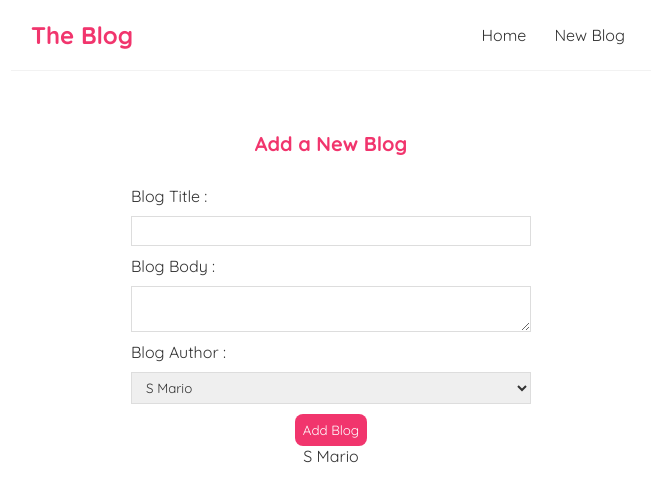
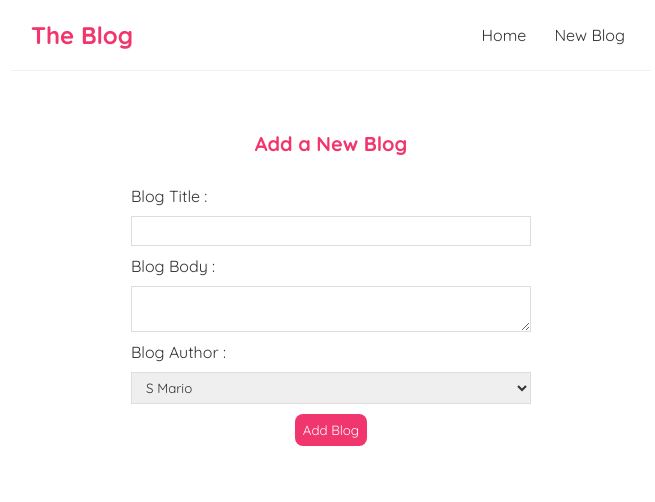
Before and after one commit to mhperera/PT_PinkBlog, a React (Create React App) app: page /create in a window 1280 px wide. Shown: the top 502 px of the page, without its empty margins (309-964 px from the left). Built offline with nearby package versions, Linux system fonts and the light colour scheme.

Commit message:
Add submit event to the create blog form

```diff
--- a/src/Create.js
+++ b/src/Create.js
@@ -6,12 +6,20 @@
     const [ body, setBody ] = useState('');
     const [ author, setAuthor ] = useState('S Mario');
 
+    const handleSubmit = (e) => {
+
+        e.preventDefault(); // prevent the page being refreshing
+        const blog = { title, body, author };
+
+
+    }
+
     return (
         <div className="create">
 
             <h2>Add a New Blog</h2>
 
-            <form>
+            <form onSubmit = { handleSubmit }>
 
                 <label>Blog Title : </label>
                 <input
@@ -42,9 +50,9 @@
 
                 <button>Add Blog</button>
 
-                <p>{ title }</p>
-                <p>{ body }</p>
-                <p>{ author }</p>
+                {/* <p>{ title }</p> */}
+                {/* <p>{ body }</p> */}
+                {/* <p>{ author }</p> */}
 
             </form>
 
```
